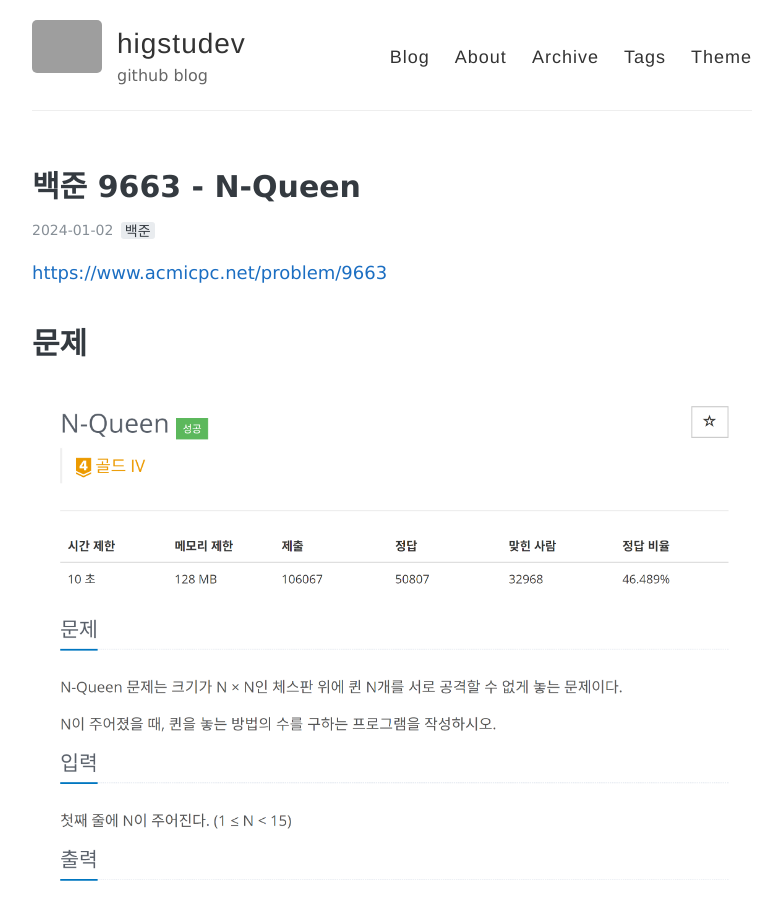
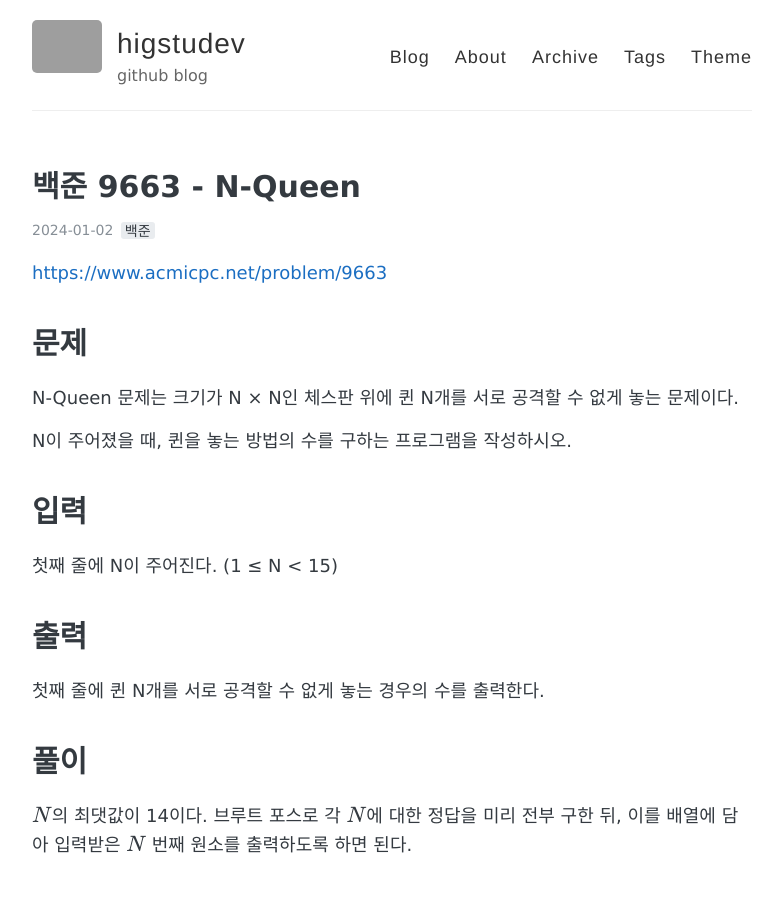
Before and after one commit to higstudev/higstudev.github.io, a Jekyll site: the page built from _posts/2024-01-02-BOJ9663.md, in a window 1280 px wide and 900 px high. Shown: the whole window, without its empty margins (248-1030 px from the left). Built offline with Jekyll 4.4.1, drawn with Linux system fonts in a browser that asks for light colours; formulas are drawn with MathJax 3; grey boxes are pictures that could not be loaded.

Commit message:
Update 2024-01-02-BOJ9663.md

```diff
--- a/_posts/2024-01-02-BOJ9663.md
+++ b/_posts/2024-01-02-BOJ9663.md
@@ -10,7 +10,17 @@ permalink: /BOJ9663/
 
 # 문제
 
-![Problem](/images/boj9663/prob.png)
+N-Queen 문제는 크기가 N × N인 체스판 위에 퀸 N개를 서로 공격할 수 없게 놓는 문제이다.
+
+N이 주어졌을 때, 퀸을 놓는 방법의 수를 구하는 프로그램을 작성하시오.
+
+# 입력
+
+첫째 줄에 N이 주어진다. (1 ≤ N < 15)
+
+# 출력
+
+첫째 줄에 퀸 N개를 서로 공격할 수 없게 놓는 경우의 수를 출력한다.
 
 # 풀이
 
```
